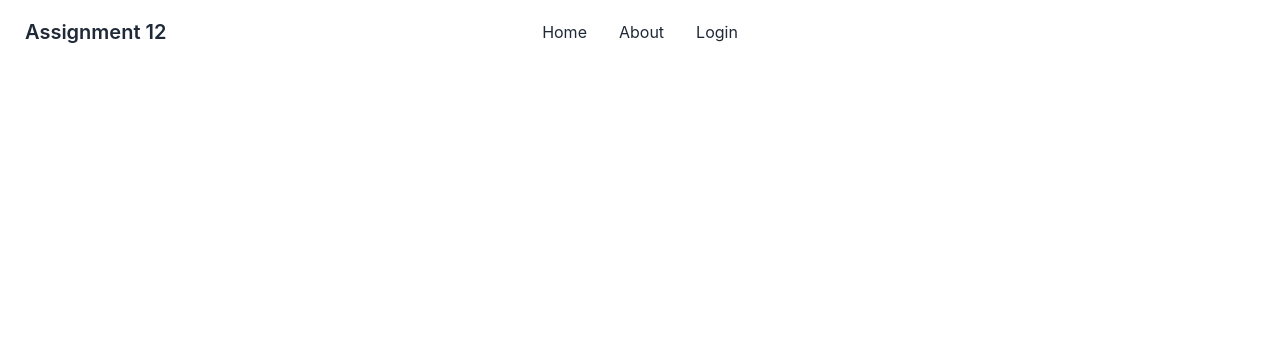
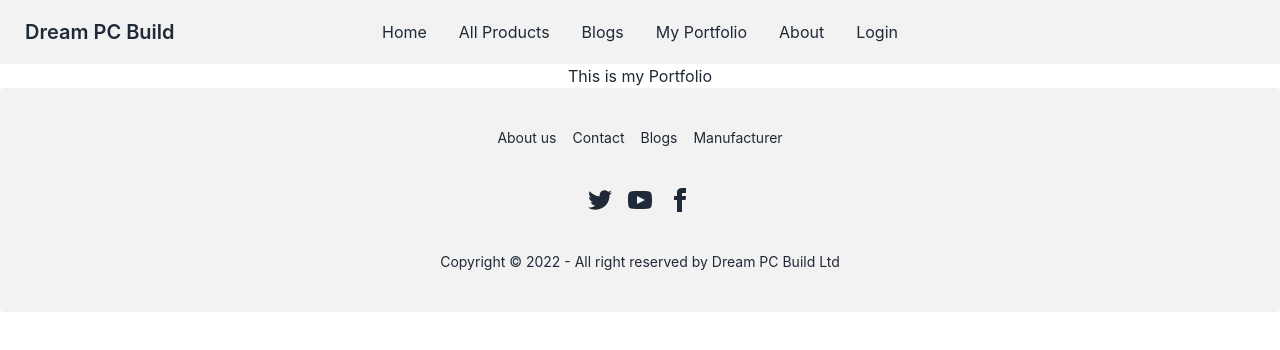
Before and after one commit to jannatul-mou149/manufacturer-website-client-side-jannatul-mou149, a React (Create React App) app: page /myportfolio in a window 1280 px wide. Shown: the top 350 px of the page. Built offline with nearby package versions, Linux system fonts and the light colour scheme; no server answers.

Commit message:
banner and footer added

```diff
--- a/src/App.js
+++ b/src/App.js
@@ -7,6 +7,9 @@
 import Signup from './Pages/Login/Signup';
 import RequireAuth from './Pages/Login/RequireAuth';
 import About from './Pages/About/About';
+import Blogs from './Pages/Blogs/Blogs';
+import MyPortfolio from './Pages/MyPortfolio/MyPortfolio';
+import Footer from './Pages/Shared/Footer';
 
 function App() {
   return (
@@ -17,7 +20,10 @@
         <Route path="about" element={<RequireAuth><About></About></RequireAuth>}></Route>
         <Route path="login" element={<Login></Login>}></Route>
         <Route path="signup" element={<Signup></Signup>}></Route>
+        <Route path="blogs" element={<Blogs></Blogs>}></Route>
+        <Route path="myportfolio" element={<MyPortfolio></MyPortfolio>}></Route>
       </Routes>
+      <Footer></Footer>
     </div>
   );
 }
--- /dev/null
+++ b/src/Pages/Blogs/Blogs.js
@@ -0,0 +1,11 @@
+import React from 'react';
+
+const Blogs = () => {
+    return (
+        <div>
+            This is blogs
+        </div>
+    );
+};
+
+export default Blogs;
--- /dev/null
+++ b/src/Pages/Home/Banner.js
@@ -0,0 +1,40 @@
+import React from 'react';
+
+const Banner = () => {
+    return (
+        <div className='min-h-screen'>
+            <div className="carousel w-full">
+                <div id="slide1" className="carousel-item relative w-full">
+                    <img src="https://storage-asset.msi.com/event/2019/mystic-light-rgb-pc/images/partner01.jpg" className="w-full" alt='' />
+                    <div className="absolute flex justify-between transform -translate-y-1/2 left-5 right-5 top-1/2">
+                        <a href="#slide4" className="btn btn-circle">❮</a>
+                        <a href="#slide2" className="btn btn-circle">❯</a>
+                    </div>
+                </div>
+                <div id="slide2" className="carousel-item relative w-full">
+                    <img src="https://i.pinimg.com/originals/78/35/09/783509878c97cb8b0ad67ce8f285c0a2.jpg" className="w-full" alt='' />
+                    <div className="absolute flex justify-between transform -translate-y-1/2 left-5 right-5 top-1/2">
+                        <a href="#slide1" className="btn btn-circle">❮</a>
+                        <a href="#slide3" className="btn btn-circle">❯</a>
+                    </div>
+                </div>
+                <div id="slide3" className="carousel-item relative w-full">
+                    <img src="https://images.anandtech.com/doci/13874/digital-storm-vanquish-2.jpg" className="w-full" alt='' />
+                    <div className="absolute flex justify-between transform -translate-y-1/2 left-5 right-5 top-1/2">
+                        <a href="#slide2" className="btn btn-circle">❮</a>
+                        <a href="#slide4" className="btn btn-circle">❯</a>
+                    </div>
+                </div>
+                <div id="slide4" className="carousel-item relative w-full">
+                    <img src="https://cdn.mos.cms.futurecdn.net/wNWsKo2sSt4xULqNbRCX6J-1200-80.jpg" className="w-full" alt='' />
+                    <div className="absolute flex justify-between transform -translate-y-1/2 left-5 right-5 top-1/2">
+                        <a href="#slide3" className="btn btn-circle">❮</a>
+                        <a href="#slide1" className="btn btn-circle">❯</a>
+                    </div>
+                </div>
+            </div>
+        </div>
+    );
+};
+
+export default Banner;
--- a/src/Pages/Home/Home.js
+++ b/src/Pages/Home/Home.js
@@ -1,9 +1,10 @@
 import React from 'react';
+import Banner from './Banner';
 
 const Home = () => {
     return (
         <div>
-            <h3>This is home page</h3>
+            <Banner></Banner>
         </div>
     );
 };
--- /dev/null
+++ b/src/Pages/MyPortfolio/MyPortfolio.js
@@ -0,0 +1,11 @@
+import React from 'react';
+
+const MyPortfolio = () => {
+    return (
+        <div>
+            This is my Portfolio
+        </div>
+    );
+};
+
+export default MyPortfolio;
--- /dev/null
+++ b/src/Pages/Shared/Footer.js
@@ -0,0 +1,28 @@
+import React from 'react';
+
+const Footer = () => {
+    return (
+        <div>
+            <footer className="footer footer-center p-10 bg-base-200 text-base-content rounded">
+                <div className="grid grid-flow-col gap-4">
+                    <a className="link link-hover">About us</a>
+                    <a className="link link-hover">Contact</a>
+                    <a className="link link-hover">Blogs</a>
+                    <a className="link link-hover">Manufacturer</a>
+                </div>
+                <div>
+                    <div className="grid grid-flow-col gap-4">
+                        <a><svg xmlns="http://www.w3.org/2000/svg" width="24" height="24" viewBox="0 0 24 24" className="fill-current"><path d="M24 4.557c-.883.392-1.832.656-2.828.775 1.017-.609 1.798-1.574 2.165-2.724-.951.564-2.005.974-3.127 1.195-.897-.957-2.178-1.555-3.594-1.555-3.179 0-5.515 2.966-4.797 6.045-4.091-.205-7.719-2.165-10.148-5.144-1.29 2.213-.669 5.108 1.523 6.574-.806-.026-1.566-.247-2.229-.616-.054 2.281 1.581 4.415 3.949 4.89-.693.188-1.452.232-2.224.084.626 1.956 2.444 3.379 4.6 3.419-2.07 1.623-4.678 2.348-7.29 2.04 2.179 1.397 4.768 2.212 7.548 2.212 9.142 0 14.307-7.721 13.995-14.646.962-.695 1.797-1.562 2.457-2.549z"></path></svg></a>
+                        <a><svg xmlns="http://www.w3.org/2000/svg" width="24" height="24" viewBox="0 0 24 24" className="fill-current"><path d="M19.615 3.184c-3.604-.246-11.631-.245-15.23 0-3.897.266-4.356 2.62-4.385 8.816.029 6.185.484 8.549 4.385 8.816 3.6.245 11.626.246 15.23 0 3.897-.266 4.356-2.62 4.385-8.816-.029-6.185-.484-8.549-4.385-8.816zm-10.615 12.816v-8l8 3.993-8 4.007z"></path></svg></a>
+                        <a><svg xmlns="http://www.w3.org/2000/svg" width="24" height="24" viewBox="0 0 24 24" className="fill-current"><path d="M9 8h-3v4h3v12h5v-12h3.642l.358-4h-4v-1.667c0-.955.192-1.333 1.115-1.333h2.885v-5h-3.808c-3.596 0-5.192 1.583-5.192 4.615v3.385z"></path></svg></a>
+                    </div>
+                </div>
+                <div>
+                    <p>Copyright © 2022 - All right reserved by Dream PC Build Ltd</p>
+                </div>
+            </footer>
+        </div>
+    );
+};
+
+export default Footer;
--- a/src/Pages/Shared/Navbar.js
+++ b/src/Pages/Shared/Navbar.js
@@ -13,32 +13,35 @@
 
     const menuItems = <>
         <li><Link to="/">Home</Link></li>
+        <li><Link to="/all-products">All Products</Link></li>
+        <li><Link to="/blogs">Blogs</Link></li>
+        <li><Link to="/myportfolio">My Portfolio</Link></li>
         <li><Link to="/about">About</Link></li>
-        <li>{user ? <button class="btn btn-ghost" onClick={logout} >Log Out</button> : <Link to="/login">Login</Link>}</li>
+        <li>{user ? <button className="btn btn-ghost" onClick={logout} >Log Out</button> : <Link to="/login">Login</Link>}</li>
 
     </>
     return (
         <div>
-            <div class="navbar bg-base-100">
-                <div class="navbar-start">
-                    <div class="dropdown">
-                        <label tabindex="0" class="btn btn-ghost lg:hidden">
-                            <svg xmlns="http://www.w3.org/2000/svg" class="h-5 w-5" fill="none" viewBox="0 0 24 24" stroke="currentColor"><path stroke-linecap="round" stroke-linejoin="round" stroke-width="2" d="M4 6h16M4 12h8m-8 6h16" /></svg>
+            <div className="navbar bg-base-200">
+                <div className="navbar-start">
+                    <div className="dropdown">
+                        <label tabindex="0" className="btn btn-ghost lg:hidden">
+                            <svg xmlns="http://www.w3.org/2000/svg" className="h-5 w-5" fill="none" viewBox="0 0 24 24" stroke="currentColor"><path stroke-linecap="round" stroke-linejoin="round" stroke-width="2" d="M4 6h16M4 12h8m-8 6h16" /></svg>
                         </label>
-                        <ul tabindex="0" class="menu menu-compact dropdown-content mt-3 p-2 shadow bg-base-100 rounded-box w-52">
+                        <ul tabindex="0" className="menu menu-compact dropdown-content mt-3 p-2 shadow bg-base-100 rounded-box w-52">
                             {menuItems}
                         </ul>
                     </div>
-                    <a class="btn btn-ghost normal-case text-xl">Assignment 12</a>
+                    <a className="btn btn-ghost normal-case text-xl">Dream PC Build</a>
                 </div>
-                <div class="navbar-center hidden lg:flex">
-                    <ul class="menu menu-horizontal p-0">
+                <div className="navbar-center hidden lg:flex">
+                    <ul className="menu menu-horizontal p-0">
                         {menuItems}
                     </ul>
                 </div>
                 <div className="navbar-end">
-                    <label tabindex="1" for="dashboard-sidebar" class="btn btn-ghost lg:hidden">
-                        <svg xmlns="http://www.w3.org/2000/svg" class="h-5 w-5" fill="none" viewBox="0 0 24 24" stroke="currentColor"><path stroke-linecap="round" stroke-linejoin="round" stroke-width="2" d="M4 6h16M4 12h8m-8 6h16" /></svg>
+                    <label tabindex="1" for="dashboard-sidebar" className="btn btn-ghost lg:hidden">
+                        <svg xmlns="http://www.w3.org/2000/svg" className="h-5 w-5" fill="none" viewBox="0 0 24 24" stroke="currentColor"><path stroke-linecap="round" stroke-linejoin="round" stroke-width="2" d="M4 6h16M4 12h8m-8 6h16" /></svg>
                     </label>
                 </div>
             </div>
```
